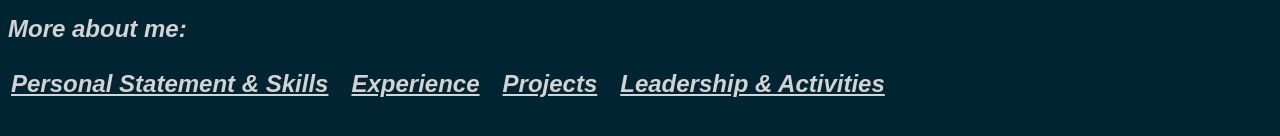
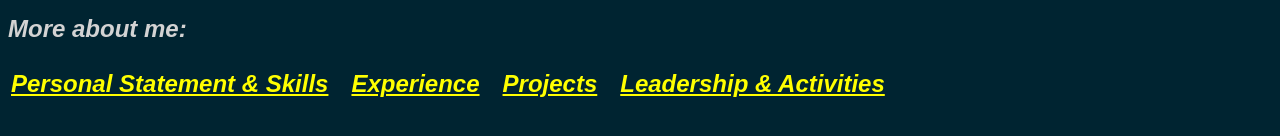
Before and after one commit to nceccarelli/nceccarelli.github.io, a plain HTML site: page index.html in a window 1280 px wide. Shown: the part 628-764 px from the top of the page. Drawn offline with Linux system fonts and the light colour scheme.

Commit message:
Update style.css

```diff
--- a/style.css
+++ b/style.css
@@ -11,4 +11,4 @@ td {
     border-bottom: 1px solid #ddd;
     font-weight: lighter;
 }
-a {color: lightgray; font-style: italic;}
+a {color: yellow; font-style: italic;}
```
